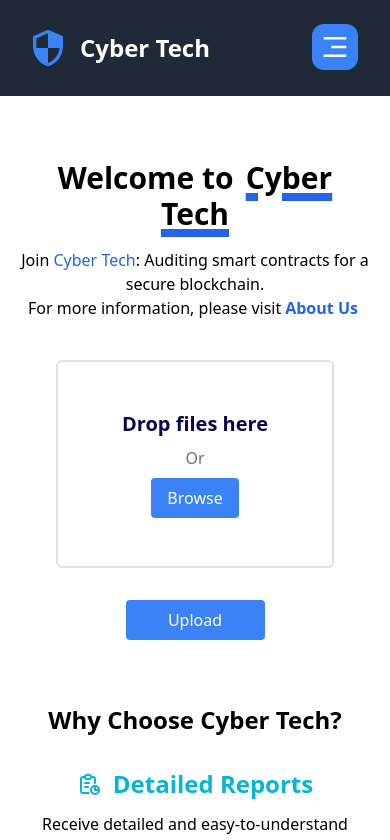
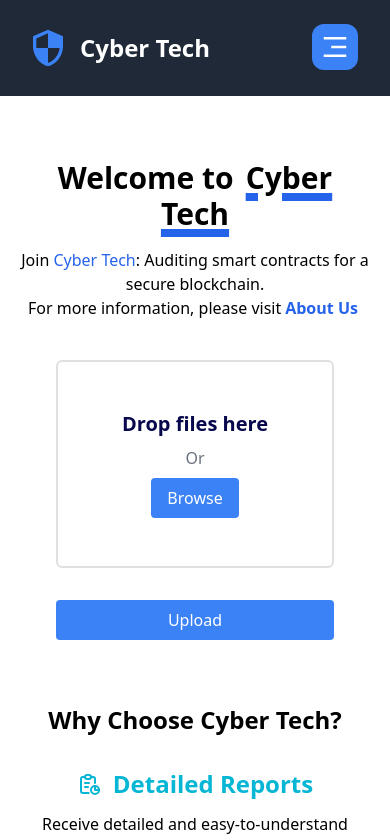
Before and after one commit to dinh-thang/COS30049, a React (Create React App) app in the folder frontend/: page / in a window 390 px wide. Shown: the top 840 px of the page. Built offline with nearby package versions, Linux system fonts and the light colour scheme.

Commit message:
add drag and drop behaviour for uplaoder component

```diff
--- a/frontend/src/components/Search.jsx
+++ b/frontend/src/components/Search.jsx
@@ -24,7 +24,7 @@ const DropDown = ({
   // display the drop down menu if it is open
   return (
     <div
-      className="absolute mt-2 w-56 top-[42px] right-0 md:left-0
+      className="absolute mt-2 w-64 top-[42px] right-0 md:left-0
       rounded-lg shadow-xl bg-white ring-1 ring-black ring-opacity-40"
     >
       {/* menu */}
--- a/frontend/src/components/Uploader.jsx
+++ b/frontend/src/components/Uploader.jsx
@@ -1,55 +1,71 @@
-import { useState } from "react";
+import React, { useState } from "react";
 import api from "../api";
 
 // File uploader component allows the user to upload smart contract files
 const Uploader = () => {
   // store the selected file using useState
   const [selectedFile, selectFile] = useState(null);
-  const [uploadStatus, setUploadStatus] = useState("")
+  const [uploadStatus, setUploadStatus] = useState("");
 
   // function to handle tasks when file is uploaded
-  const handleFileUpload = async(e) => {
-    e.preventDefault()
+  const handleFileUpload = async (e) => {
+    e.preventDefault();
 
-    const formData = new FormData()
-    formData.append("contract", selectedFile)
+    const formData = new FormData();
+    formData.append("contract", selectedFile);
 
     try {
-      await api.post(
-        "/upload_contract/",
-        formData
-      )
-      .then(response => {
+      const response = await api.post("/upload_contract/", formData);
+
       if (response.status === 422) {
-          return "Invalid input data encoding format"
+        setUploadStatus("Invalid input data encoding format");
       } else {
         // set new status
-          setUploadStatus(response.data)
+        setUploadStatus(response.data.message.toString());
 
         // update the placeholder text
-          document.getElementById("status-notification").textContent = uploadStatus.message.toString()
+        document.getElementById("status-notification").textContent = uploadStatus;
       }
-      })
-
-    }
-    catch (e) {
-      console.error(e)
+    } catch (e) {
+      console.error(e);
     }
   };
 
   // function to update the file state
   const handleFileSelection = (e) => {
-    // e.target refers to the DOM element triggered the event (input element)
-    // e.target.files is an object containing selected files
     const file = e.target.files[0];
 
     // set the file state to the first selected file in the e.target.files obj
     selectFile(file);
   };
 
+  // function to handle drag over event
+  const handleDragOver = (e) => {
+    e.preventDefault();
+  };
+
+  // function to handle drop event
+  const handleDrop = (e) => {
+    e.preventDefault();
+
+    const file = e.dataTransfer.files[0];
+
+    // set the file state to the dropped file
+    selectFile(file);
+  };
+
   return (
-    <form id="upload-form" className="flex flex-col py-6 px-9" onSubmit={handleFileUpload} encType="multipart/form-data">
-      <div className="flex justify-center mb-8">
+    <form
+      id="upload-form"
+      className="flex flex-col py-6 px-9"
+      onSubmit={handleFileUpload}
+      encType="multipart/form-data"
+    >
+      <div
+        className="flex justify-center mb-8"
+        onDragOver={handleDragOver}
+        onDrop={handleDrop}
+      >
         <label
           htmlFor="upload-file"
           className="w-full lg:w-1/2 relative min-h-[200px] items-center justify-center rounded-md border-2 border-[#e0e0e0] p-12 text-center hover:bg-gray-100 hover:border-dashed"
@@ -87,7 +103,7 @@ const Uploader = () => {
       <div className="flex justify-center items-center">
         {/* submit button */}
         <button
-          className="items-center inline-block transition-colors duration-200 bg-blue-500 hover:bg-blue-600 text-white hover:text-gray-200 rounded py-2 px-4 w-1/2"
+          className="w-full lg:w-1/2 items-center inline-block transition-colors duration-200 bg-blue-500 hover:bg-blue-600 text-white hover:text-gray-200 rounded py-2 px-4"
           type="submit"
         >
           Upload
```
Also changed, not shown: 1 other file (tests, documents, lock files or other folders). Lines whose indentation alone changed are shown as unchanged.
